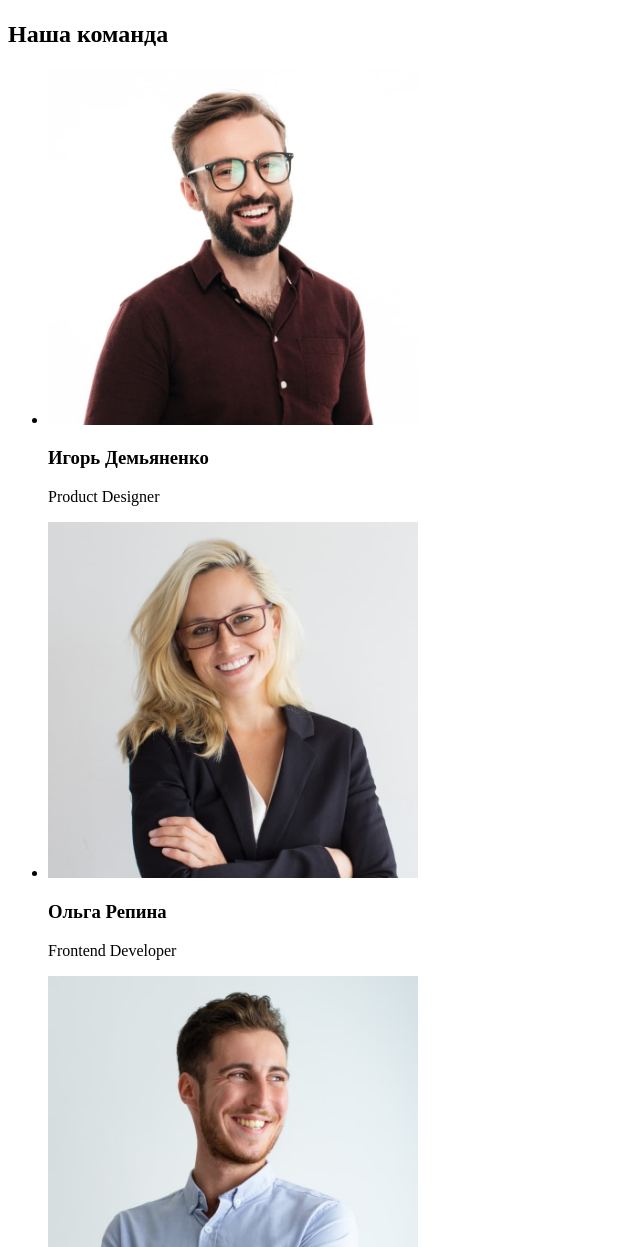
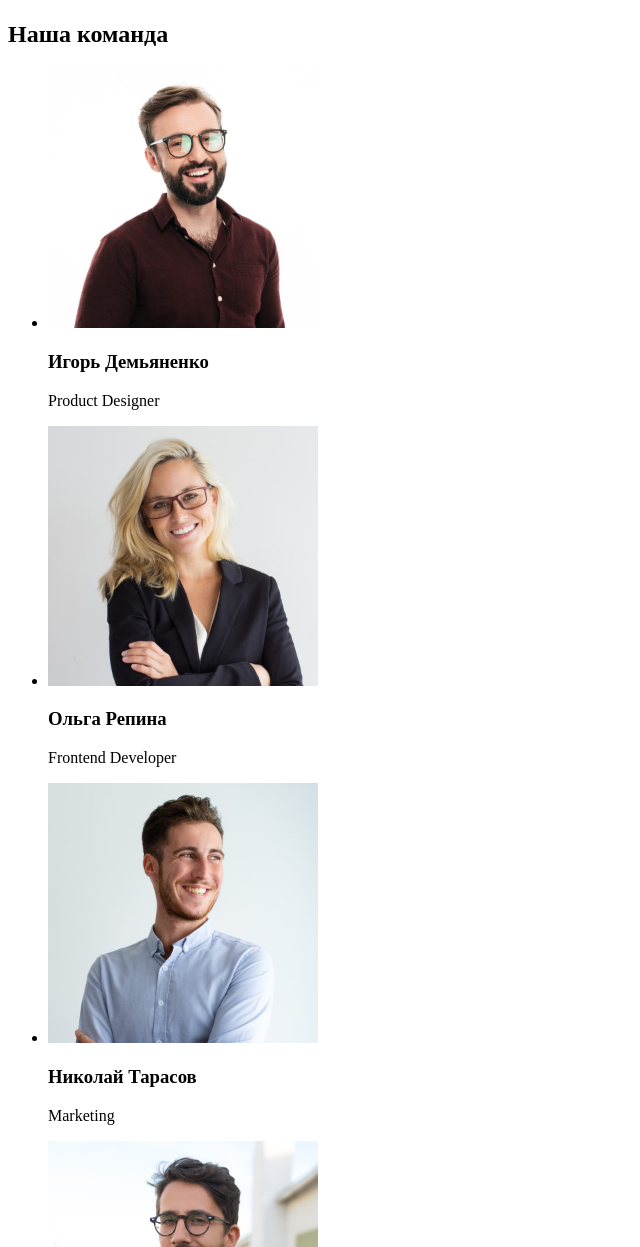
Before and after one commit to galu4ok/goit-markup-hw-01, a plain HTML site: page index.html in a window 1280 px wide. Shown: the part 1553-2800 px from the top of the page, without its empty margins (0-640 px from the left). Drawn offline with Linux system fonts and the light colour scheme.

Commit message:
Изменяет ширину изображений карточек

```diff
--- a/index.html
+++ b/index.html
@@ -99,22 +99,22 @@
       <h2>Наша команда</h2>
       <ul>
         <li>
-          <img src="./images/demianenko.jpg" alt="Игорь Демьяненко" width="370">
+          <img src="./images/demianenko.jpg" alt="Игорь Демьяненко" width="270">
           <h3>Игорь Демьяненко</h3>
           <p lang="en">Product Designer</p>
         </li>
         <li>
-          <img src="./images/repina.jpg" alt="Ольга Репина" width="370">
+          <img src="./images/repina.jpg" alt="Ольга Репина" width="270">
           <h3>Ольга Репина</h3>
           <p lang="en">Frontend Developer</p>
         </li>
         <li>
-          <img src="./images/tarasov.jpg" alt="Николай Тарасов" width="370">
+          <img src="./images/tarasov.jpg" alt="Николай Тарасов" width="270">
           <h3>Николай Тарасов</h3>
           <p lang="en">Marketing</p>
         </li>
         <li>
-          <img src="./images/ermakov.jpg" alt="Михаил Ермаков" width="370">
+          <img src="./images/ermakov.jpg" alt="Михаил Ермаков" width="270">
           <h3>Михаил Ермаков</h3>
           <p lang="en">Product Designer</p>
         </li>
```
